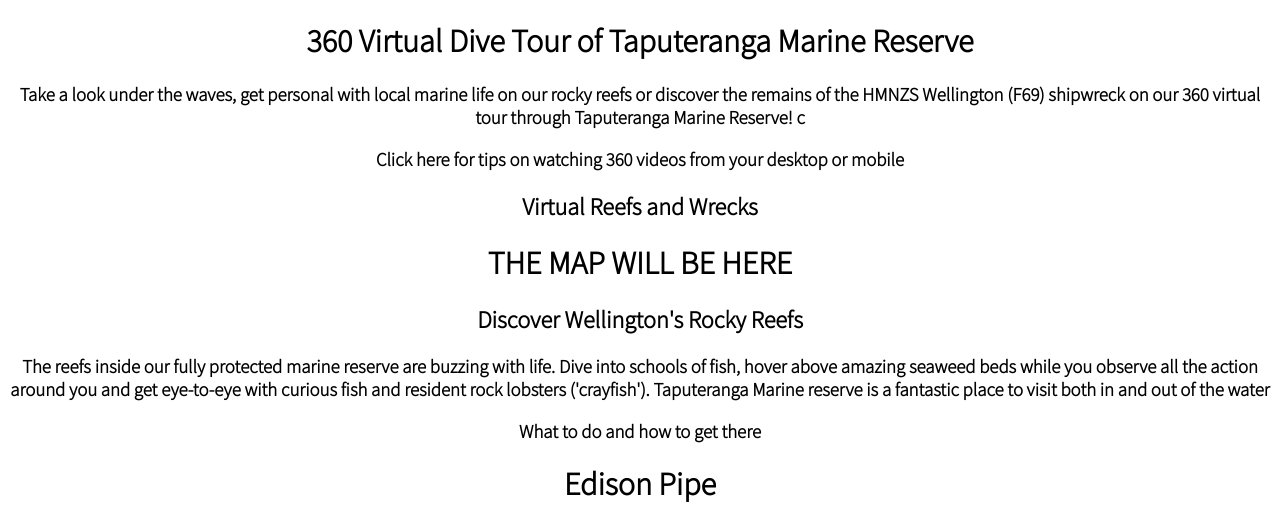
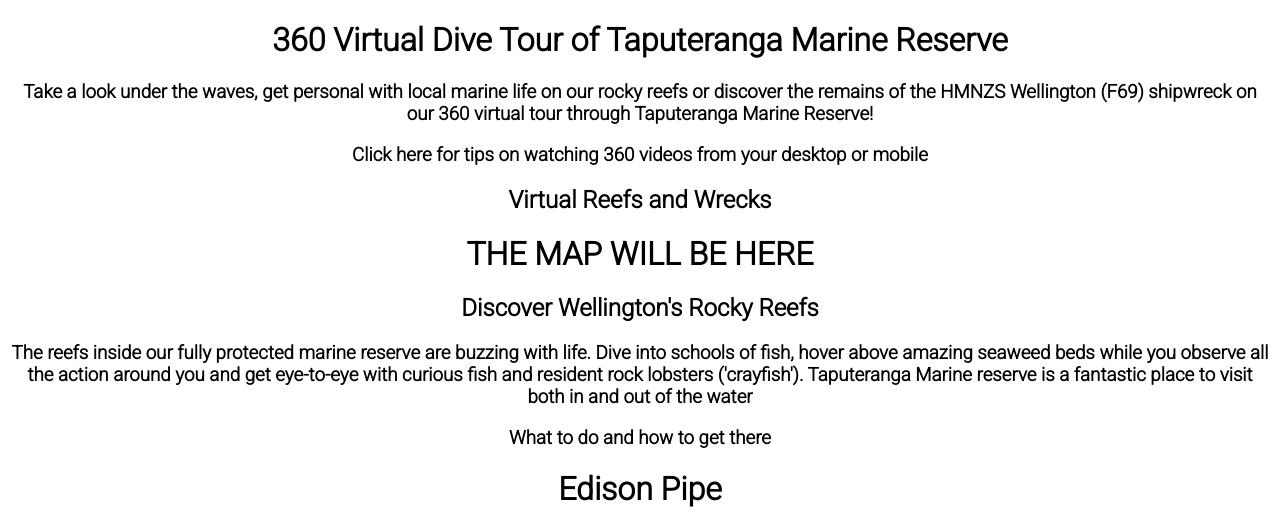
Before and after one commit to SkyeStirling/Wellington-360-Underwater, a plain HTML site: page index.html in a window 1280 px wide. Shown: the top 523 px of the page. Drawn offline with Linux system fonts and the light colour scheme.

Commit message:
Add files via upload

```diff
--- a/index.html
+++ b/index.html
@@ -2,7 +2,7 @@
 
 <head>
 	<link rel="stylesheet" type="text/css" href="style.css">
-	<link href="https://fonts.googleapis.com/css?family=Source+Sans+Pro:300" rel="stylesheet">
+	<link href="https://fonts.googleapis.com/css?family=Roboto:300" rel="stylesheet">
 <title> 360 test page v1 </title>
  </head>
 
@@ -12,7 +12,7 @@
 <h1> 360 Virtual Dive Tour of Taputeranga Marine Reserve </h1>
 <h3> Take a look under the waves, get personal with local marine life on our rocky reefs or discover the
 remains of the HMNZS Wellington (F69) shipwreck on our 360 virtual tour through Taputeranga
-Marine Reserve! c</h3>
+Marine Reserve! </h3>
 
 <h3> Click here for tips on watching 360 videos from your desktop or mobile </h3>
 
--- a/style.css
+++ b/style.css
@@ -2,7 +2,7 @@
 }
 
 body {
-	font-family: 'Source Sans Pro', sans-serif;
+	font-family: 'Roboto', sans-serif;
 
 	text-align: center;
 }
```
